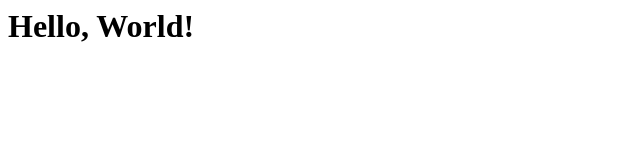
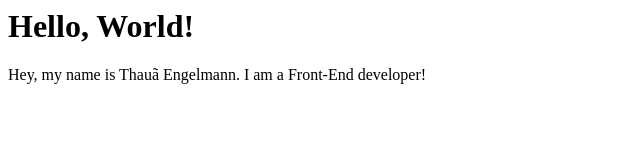
Before and after one commit to thaua-engelmann/demo-repo, a plain HTML site: page index.html in a window 1280 px wide. Shown: the whole page, without its empty margins (0-640 px from the left). Drawn offline with Linux system fonts and the light colour scheme.

Commit message:
Updated index.html

```diff
--- a/index.html
+++ b/index.html
@@ -1 +1,2 @@
 <h1>Hello, World!</h1>
+<p>Hey, my name is Thauã Engelmann. I am a Front-End developer!</p>
```
